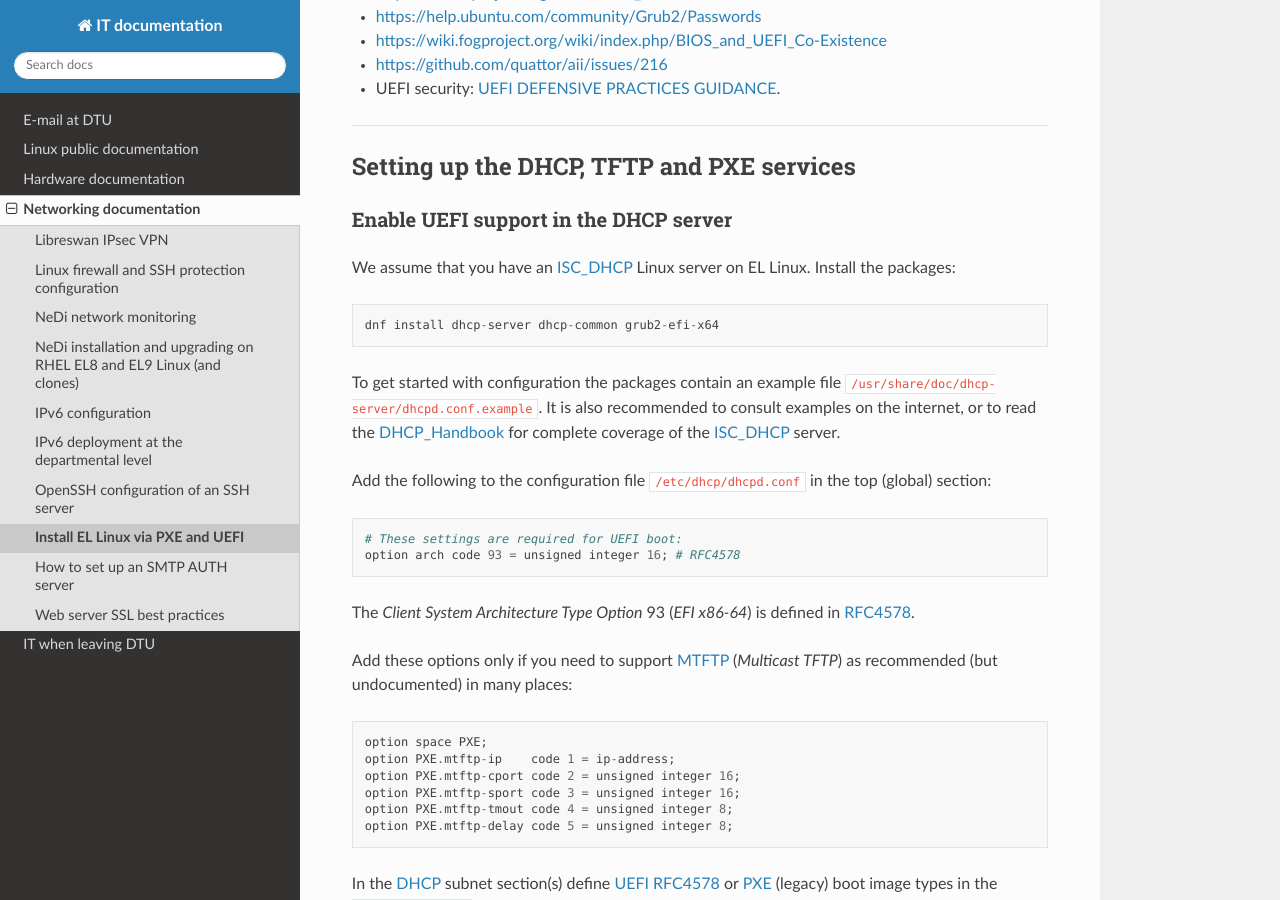
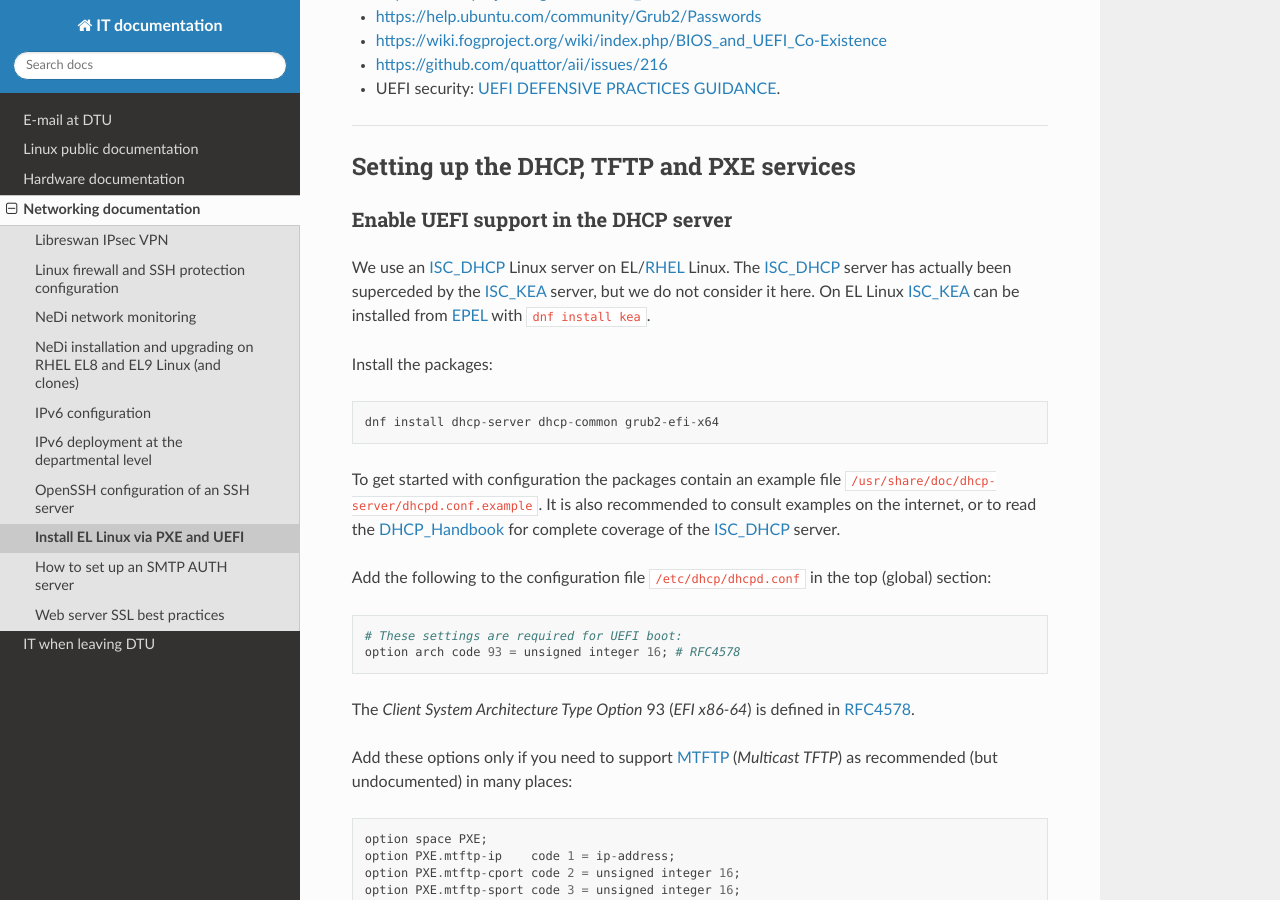
Before and after one commit to OleHolmNielsen/ITwiki, a Sphinx documentation site: the page built from docs/PXE_and_UEFI.rst, in a window 1280 px wide and 900 px high, scrolled down 919 px. Built offline with Sphinx 7.4.7 and the Read the Docs theme 3.1.0, drawn with Linux system fonts in a browser that asks for light colours.

Commit message:
Added link to Kea server

```diff
--- a/docs/PXE_and_UEFI.rst
+++ b/docs/PXE_and_UEFI.rst
@@ -26,11 +26,13 @@ See also our network :ref:`PXE-booting` page for Linux OS installation, and also
 .. _DHCP: https://en.wikipedia.org/wiki/Dynamic_Host_Configuration_Protocol
 .. _ISC_DHCP: http://www.isc.org/software/dhcp
 .. _DHCP_Handbook: https://www.amazon.com/DHCP-Handbook-Ralph-Droms-Ph-D/dp/0672323273
+.. _ISC_KEA: https://www.isc.org/kea/
 .. _UEFI: https://en.wikipedia.org/wiki/Unified_Extensible_Firmware_Interface
 .. _Legacy_BIOS_boot: https://en.wikipedia.org/wiki/Legacy_mode
 .. _PXE-booting: https://wiki.fysik.dtu.dk/niflheim/PXE-booting
 .. _GRUB2: https://fedoraproject.org/wiki/GRUB_2
 .. _NFS: https://en.wikipedia.org/wiki/Network_File_System
+.. _EPEL: https://fedoraproject.org/wiki/EPEL
 
 =====================================================================================================
 
@@ -40,7 +42,10 @@ Setting up the DHCP, TFTP and PXE services
 Enable UEFI support in the DHCP server
 --------------------------------------
 
-We assume that you have an ISC_DHCP_ Linux server on EL Linux.
+We use an ISC_DHCP_ Linux server on EL/RHEL_ Linux.
+The ISC_DHCP_ server has actually been superceded by the ISC_KEA_ server, but we do not consider it here.
+On EL Linux ISC_KEA_ can be installed from EPEL_ with ``dnf install kea``.
+
 Install the packages::
 
   dnf install dhcp-server dhcp-common grub2-efi-x64
```
